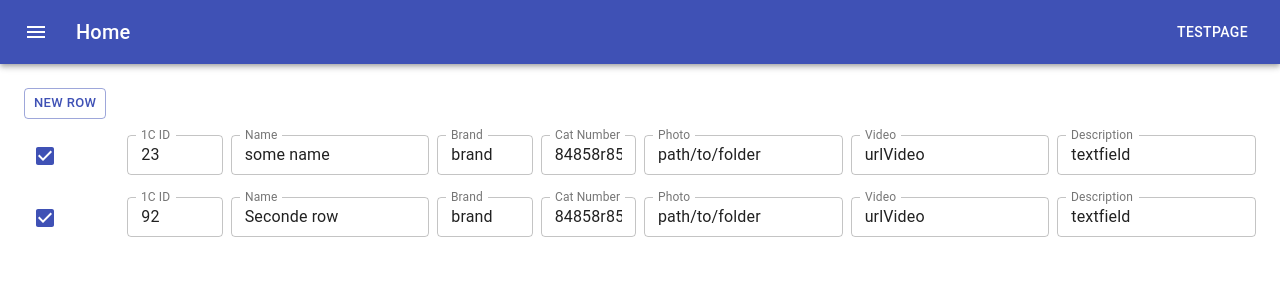
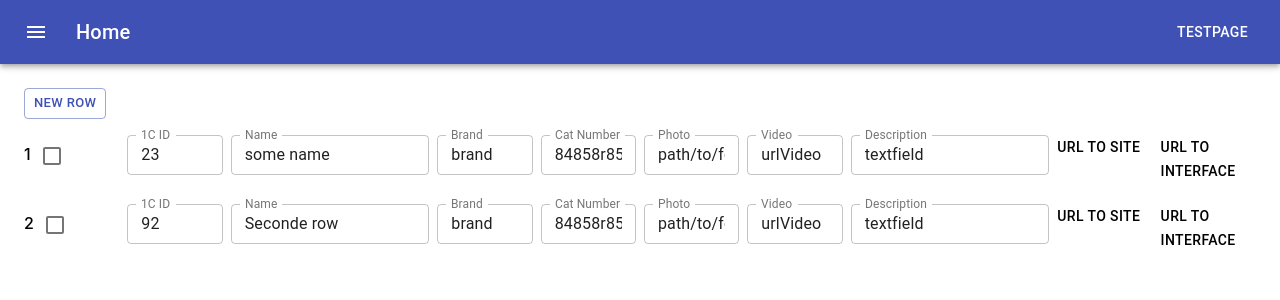
Before and after one commit to mikohan/vasya-interface, a React (Create React App) app: page / in a window 1280 px wide. Shown: the top 300 px of the page. Built offline with nearby package versions, Linux system fonts and the light colour scheme.

Commit message:
Added number in beginnig of rows

```diff
--- a/src/components/MainTable.tsx
+++ b/src/components/MainTable.tsx
@@ -68,8 +68,9 @@ export default function MainTable() {
         </Button>
       </Grid>
       <Grid item xs={12}>
-        {myRows.map((row: IRow) => (
+        {myRows.map((row: IRow, idx: number) => (
           <RowForm
+            idx={idx}
             key={row.oneCId}
             row={row}
             setDisabledButton={setDisabledButton}
--- a/src/components/RowForm.tsx
+++ b/src/components/RowForm.tsx
@@ -4,21 +4,26 @@ import TextField from '@material-ui/core/TextField';
 import { IRow } from './MainTable';
 import Grid from '@material-ui/core/Grid';
 import Checkbox from '@material-ui/core/Checkbox';
+import { Typography } from '@material-ui/core';
 
 const useStyles = makeStyles((theme: Theme) =>
   createStyles({
     spaceBetween: {
       marginBottom: theme.spacing(2),
     },
+    indexNumber: {
+      fontWeight: 500,
+    },
   })
 );
 
 interface IProps {
+  idx: number;
   row: IRow;
   setDisabledButton: React.Dispatch<React.SetStateAction<boolean>>;
 }
 
-export default function Row({ row, setDisabledButton }: IProps) {
+export default function Row({ row, setDisabledButton, idx }: IProps) {
   const classes = useStyles();
 
   const [oneCId, setOneCId] = useState<number>(0);
@@ -74,8 +79,8 @@ export default function Row({ row, setDisabledButton }: IProps) {
   return (
     <Grid className={classes.spaceBetween} container spacing={1}>
       <Grid item xs={1}>
+        <span className={classes.indexNumber}>{idx + 1}</span>
         <Checkbox
-          defaultChecked
           color="primary"
           inputProps={{ 'aria-label': 'secondary checkbox' }}
         />
@@ -120,7 +125,7 @@ export default function Row({ row, setDisabledButton }: IProps) {
           fullWidth
         />
       </Grid>
-      <Grid item xs={2}>
+      <Grid item xs={1}>
         <TextField
           label="Photo"
           variant="outlined"
@@ -130,7 +135,7 @@ export default function Row({ row, setDisabledButton }: IProps) {
           fullWidth
         />
       </Grid>
-      <Grid item xs={2}>
+      <Grid item xs={1}>
         <TextField
           label="Video"
           variant="outlined"
@@ -151,6 +156,12 @@ export default function Row({ row, setDisabledButton }: IProps) {
           multiline
         />
       </Grid>
+      <Grid item xs={1}>
+        <Typography variant="button">Url to site</Typography>
+      </Grid>
+      <Grid item xs={1}>
+        <Typography variant="button">Url to interface</Typography>
+      </Grid>
     </Grid>
   );
 }
```
Also changed, not shown: 1 other file (tests, documents, lock files or other folders).
